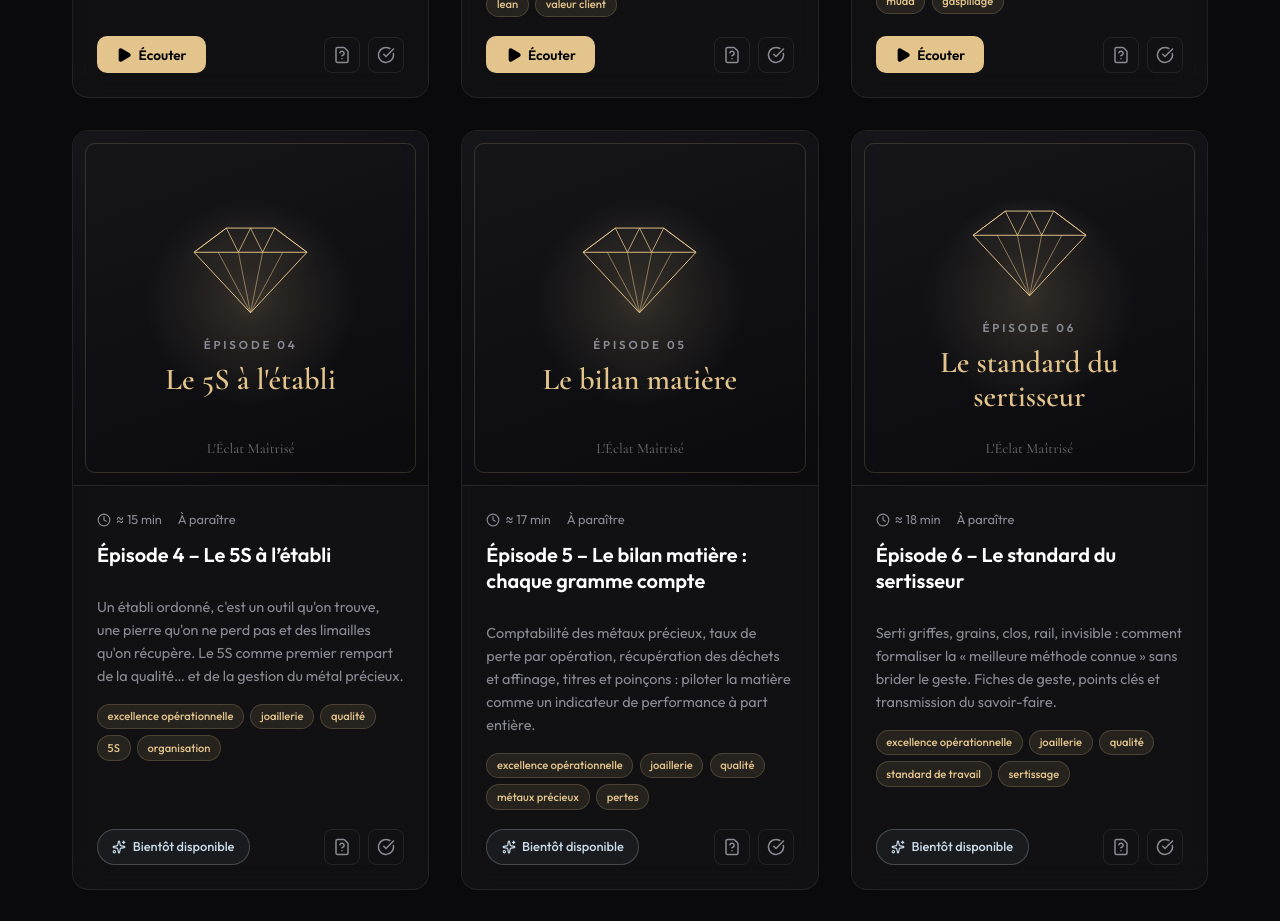
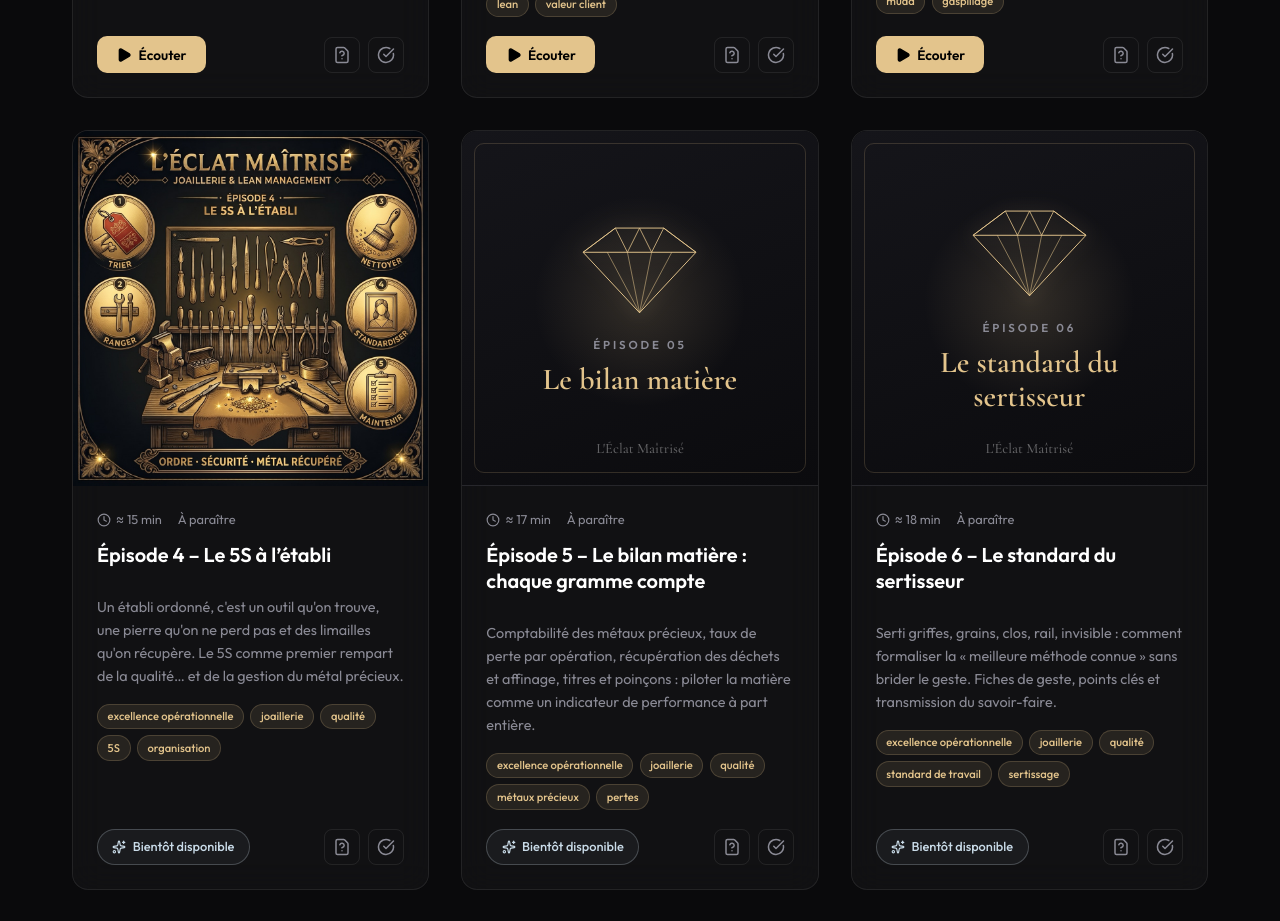
Before and after one commit to Christophe25/eclat-maitrise, a React (Vite) app: page / in a window 1280 px wide. Shown: the part 1280-2201 px from the top of the page. Built offline with nearby package versions, Linux system fonts and the light colour scheme.

Commit message:
feat: illustration de l'épisode 4
Co-Authored-By: Claude Opus 5.5 <noreply@anthropic.com>

```diff
--- a/src/data/episodes.js
+++ b/src/data/episodes.js
@@ -52,6 +52,7 @@ export const episodes = [
     episodeNumber: 4,
     title: 'Épisode 4 – Le 5S à l’établi',
     shortTitle: "Le 5S à l'établi",
+    image: '/infographics/ep-4.jpg',
     plannedDuration: '15 min',
     description:
       "Un établi ordonné, c'est un outil qu'on trouve, une pierre qu'on ne perd pas et des limailles qu'on récupère. Le 5S comme premier rempart de la qualité… et de la gestion du métal précieux.",
```
Also changed, not shown: public/infographics/ep-4.jpg (added).
